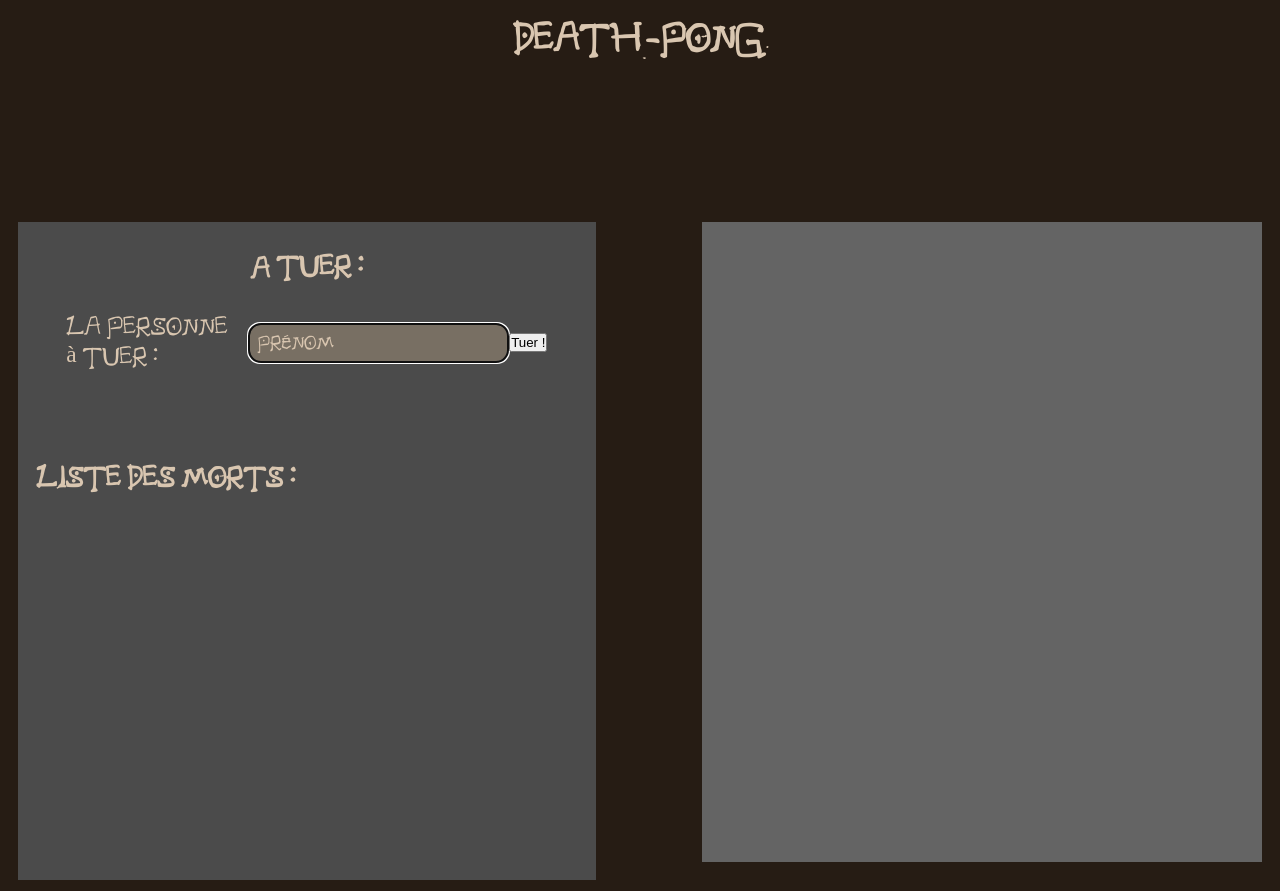
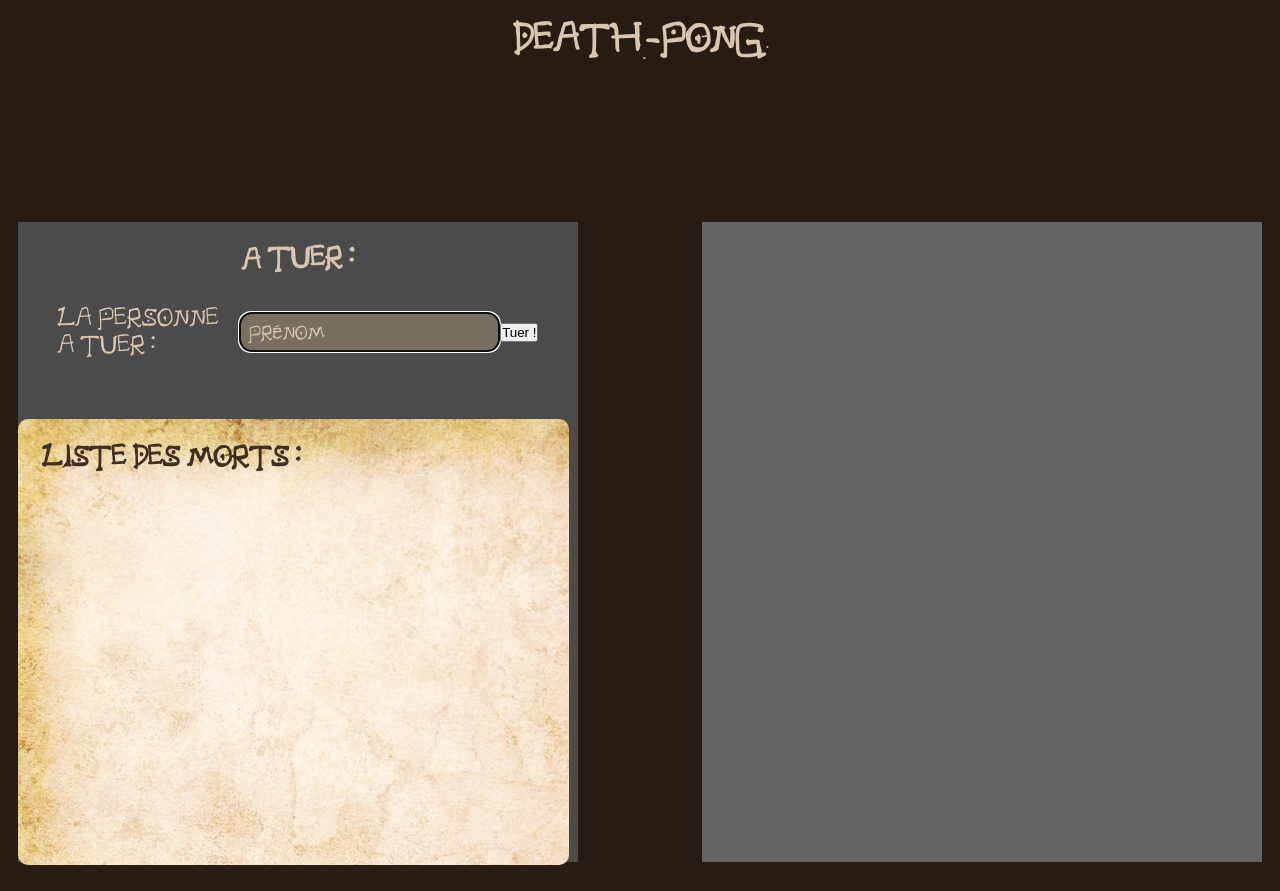
Before and after one commit to AnasMama/Death-Pong, a PHP site: page / in a window 1280 px wide. Run offline with PHP 8.4, Linux system fonts and the light colour scheme.

Commit message:
image de fond death-list

```diff
--- a/index.html
+++ b/index.html
@@ -14,7 +14,7 @@
             <div class="header-death-note">
                 <h2>A tuer :</h2>
                 <form class="firstname-form" method="post" action="traitement.php">
-                    <label for="firstname" class="firstnam-text">La personne à tuer : </label>
+                    <label for="firstname" class="firstnam-text">La personne a tuer : </label>
                     <input type="text" class="firstname-input" name="firstname" placeholder="Prénom" size="30" maxlength="25" value="" autofocus />
                     <input type="submit" name="send" value="Tuer !" class="firstname-submit">
                 </form>
--- a/style.css
+++ b/style.css
@@ -2,7 +2,8 @@
 /* paramètres de base */
 :root {
     --couleur-fond: #261C14;
-    --couleur-text: #D9C6B0;
+    --couleur-text-light: #D9C6B0;
+    --couleur-text-dark: #402F20;
     --death-font: 'death-note';
     --other-font: 'gloria';
     font-size: 18px;
@@ -23,7 +24,7 @@
 body {
     background-color: var(--couleur-fond);
     font-family: var(--death-font);
-    color: var(--couleur-text);
+    color: var(--couleur-text-light);
 }
 h1 {
     text-align: center;
@@ -54,17 +55,17 @@
     align-items: center;
     width: 90%;
     font-size: 1.3rem;
-    margin-bottom: 3em;
+    margin-bottom: 2em;
 }
 .firstname-input{
     margin-left: .5em;
     background-color: rgb(166, 147, 124, .5);
-    color: var(--couleur-text);
+    color: var(--couleur-text-light);
     border-radius: 12px;
     height: 2rem;
 }
 .firstname-input::placeholder {
-    color: var(--couleur-text);
+    color: var(--couleur-text-light);
     padding: .4em;
     font-size: 1rem;
     font-family: var(--death-font);
@@ -72,20 +73,28 @@
 
 /* style de la liste de morts */
 .death-list {
-    padding: .5em;
+    padding: 1.3em;
+    color: var(--couleur-text-dark);
+    background: url("./src/posters-vide-vieux-fond-de-papier-parchemin-vintage.jpg.jpg");
+    height: 50vh;
+    width: 90%;
+    border-radius: 10px;
 }
 .death-person {
+    display: flex;
+    height: 50vh;
+    flex-flow: column wrap;
     margin-top: 1em;
 }
 .dead {
     font-family: var(--other-font);
     font-size: 1.2rem;
+    color: var(--couleur-text-dark);
 }
 .death-person li {
     list-style: none;
 }
 .death-note {
-    padding: .5em;
     width: 45%;
     height: 80vh;
     background-color: rgb(75, 75, 75);
```
Also changed, not shown: src/posters-vide-vieux-fond-de-papier-parchemin-vintage.jpg.jpg (added).
